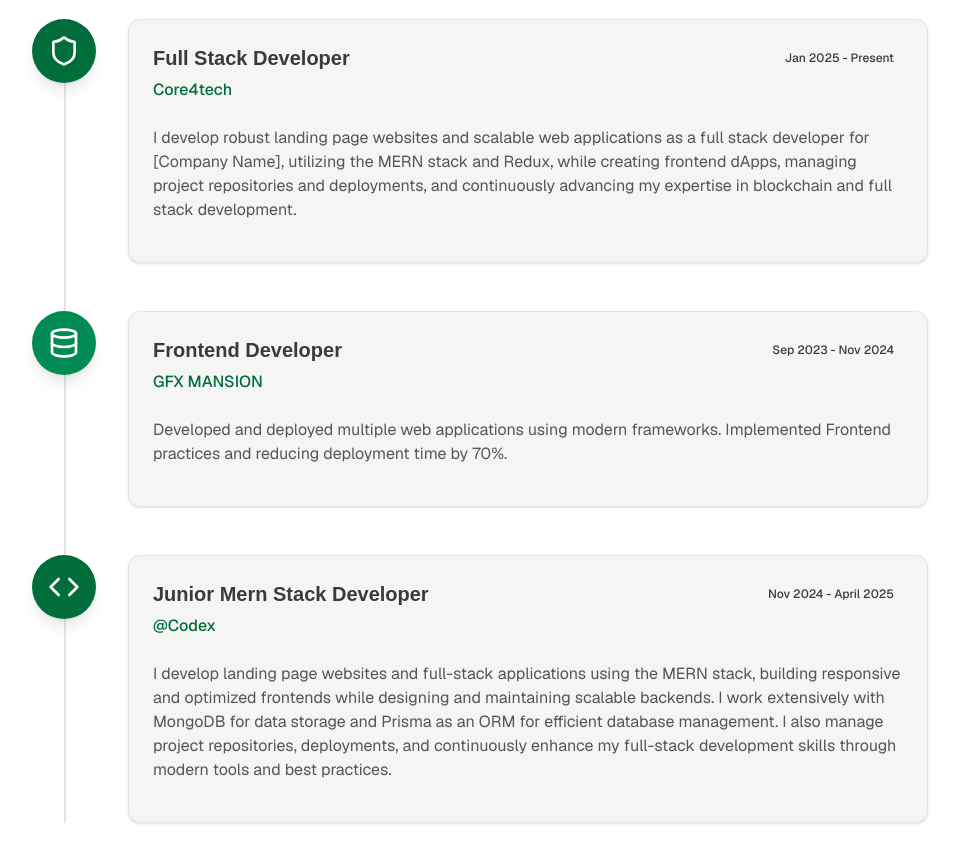
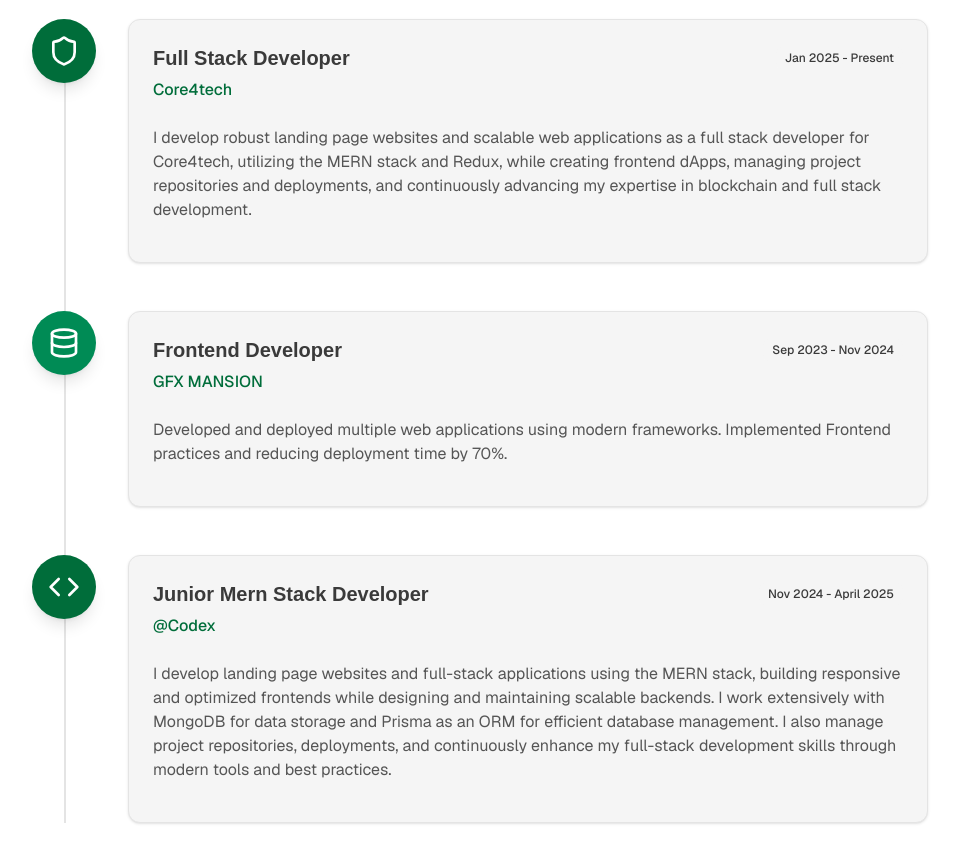
Before and after one commit to Mismail9961/Portfolio, a Next.js app: page / in a window 1280 px wide. Shown: the part 2780-3642 px from the top of the page, without its empty margins (160-1119 px from the left). Built offline with nearby package versions, Linux system fonts and the light colour scheme; no server answers.

Commit message:
Text Updation

```diff
--- a/app/page.tsx
+++ b/app/page.tsx
@@ -520,7 +520,7 @@ export default function Portfolio() {
                   <CardContent>
                     <p className="text-muted-foreground mb-4">
                       I develop robust landing page websites and scalable web
-                      applications as a full stack developer for [Company Name],
+                      applications as a full stack developer for Core4tech,
                       utilizing the MERN stack and Redux, while creating
                       frontend dApps, managing project repositories and
                       deployments, and continuously advancing my expertise in
```
